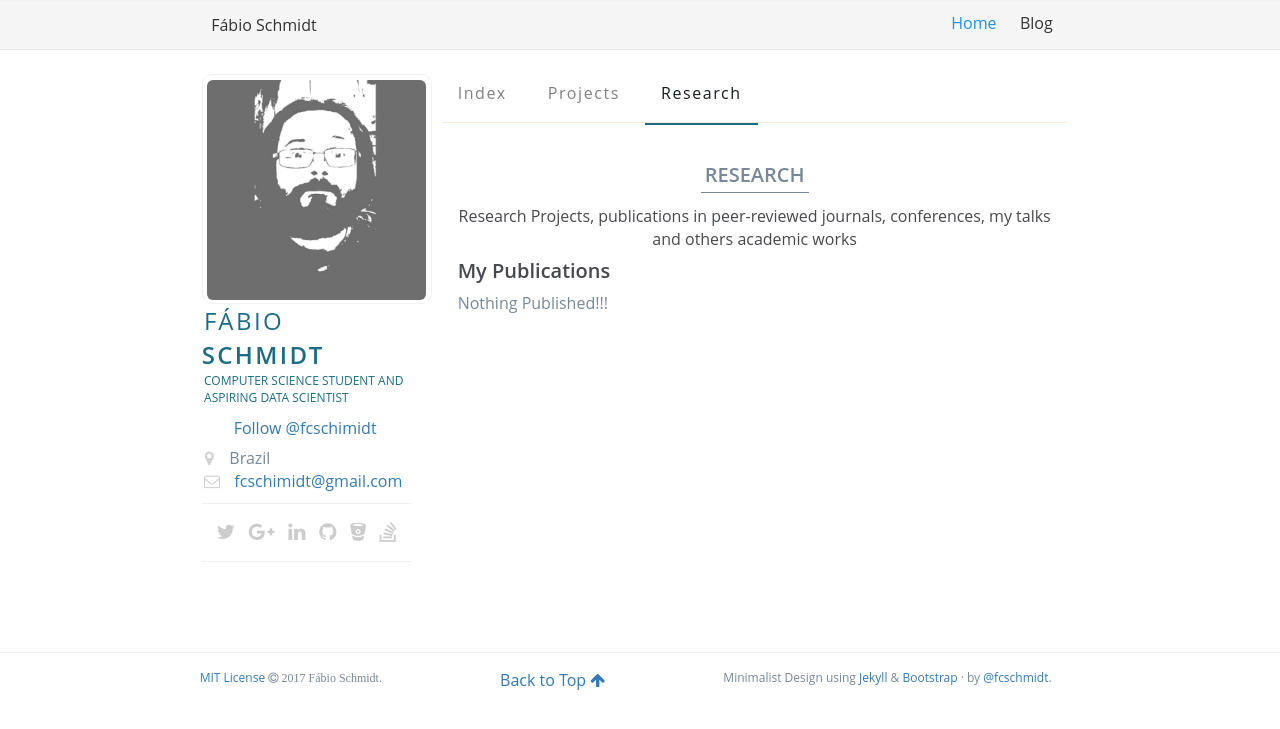
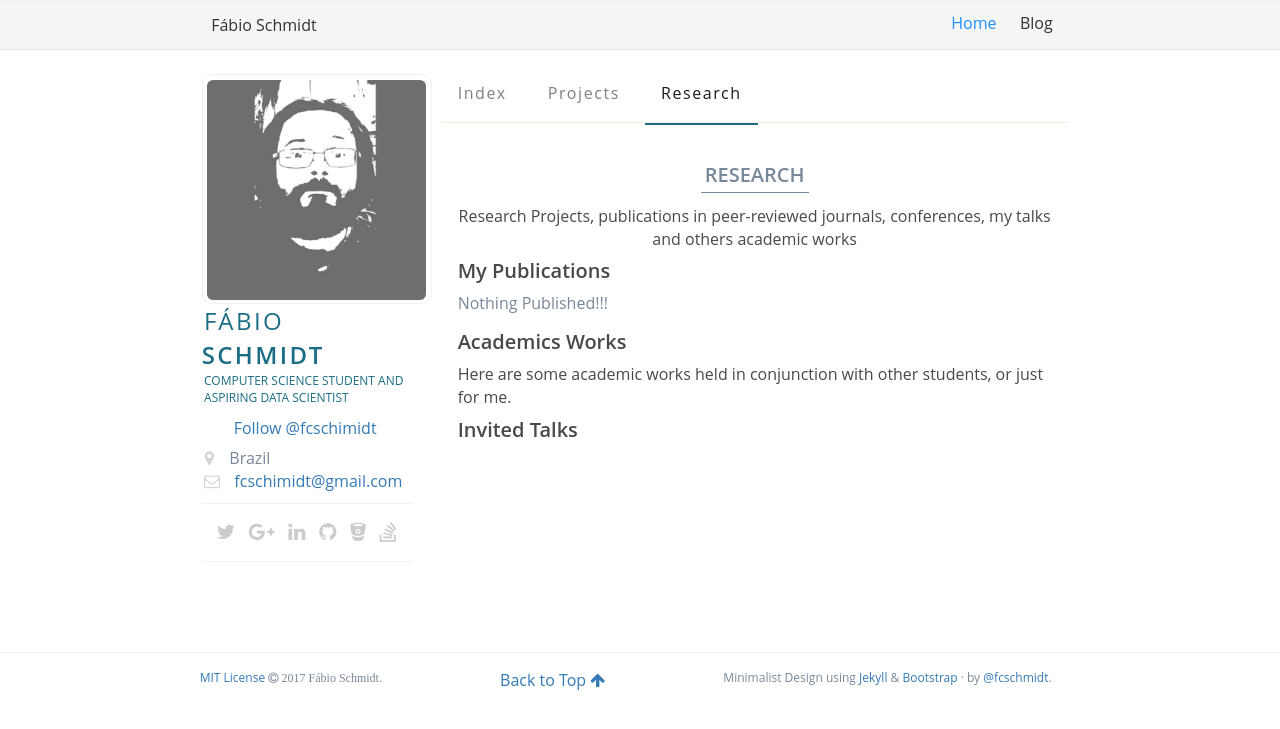
Before and after one commit to fcschmidt/fcschmidt.github.io, a Jekyll site: the page built from pages/research.html, in a window 1280 px wide. Shown: the top 729 px of the page. Built offline with Jekyll 4.4.1, drawn with Linux system fonts in a browser that asks for light colours; nearby versions of some CDN libraries; comment, search, counter and statistics services are not loaded.

Commit message:
Update page

```diff
--- a/pages/research.html
+++ b/pages/research.html
@@ -18,7 +18,7 @@ permalink: /research/
             <h4>My Publications</h4>
             <span style="color: #778899">Nothing Published!!!</span>
         </article>
-        <!--<article class="works">
+        <article class="works">
             <h4>Academics Works</h4>
             <span>Here are some academic works held in conjunction with other students, or just for me.</span>
             <!--<hr/>-->
@@ -41,12 +41,8 @@ permalink: /research/
                 {% endfor %}
             </ul>-->
         </article>
-        <!--<article>
+        <article>
             <h4>Invited Talks</h4>
-            <span>Alguma coisa</span>
-            <ul>
-                <li><a href="#">teste</a></li>
-            </ul>
-        </article>-->
+        </article>
     </div>
 </section>
```
